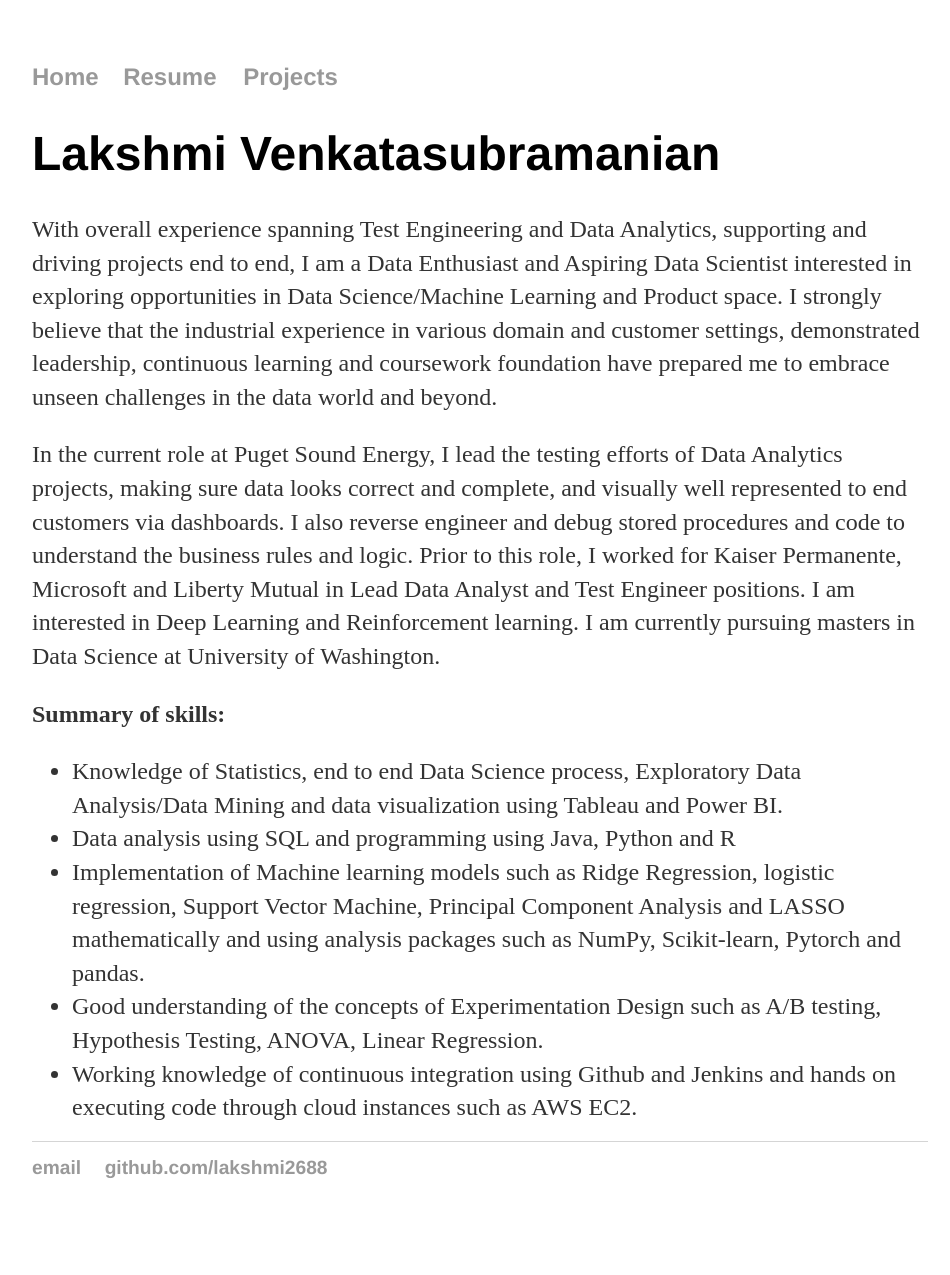
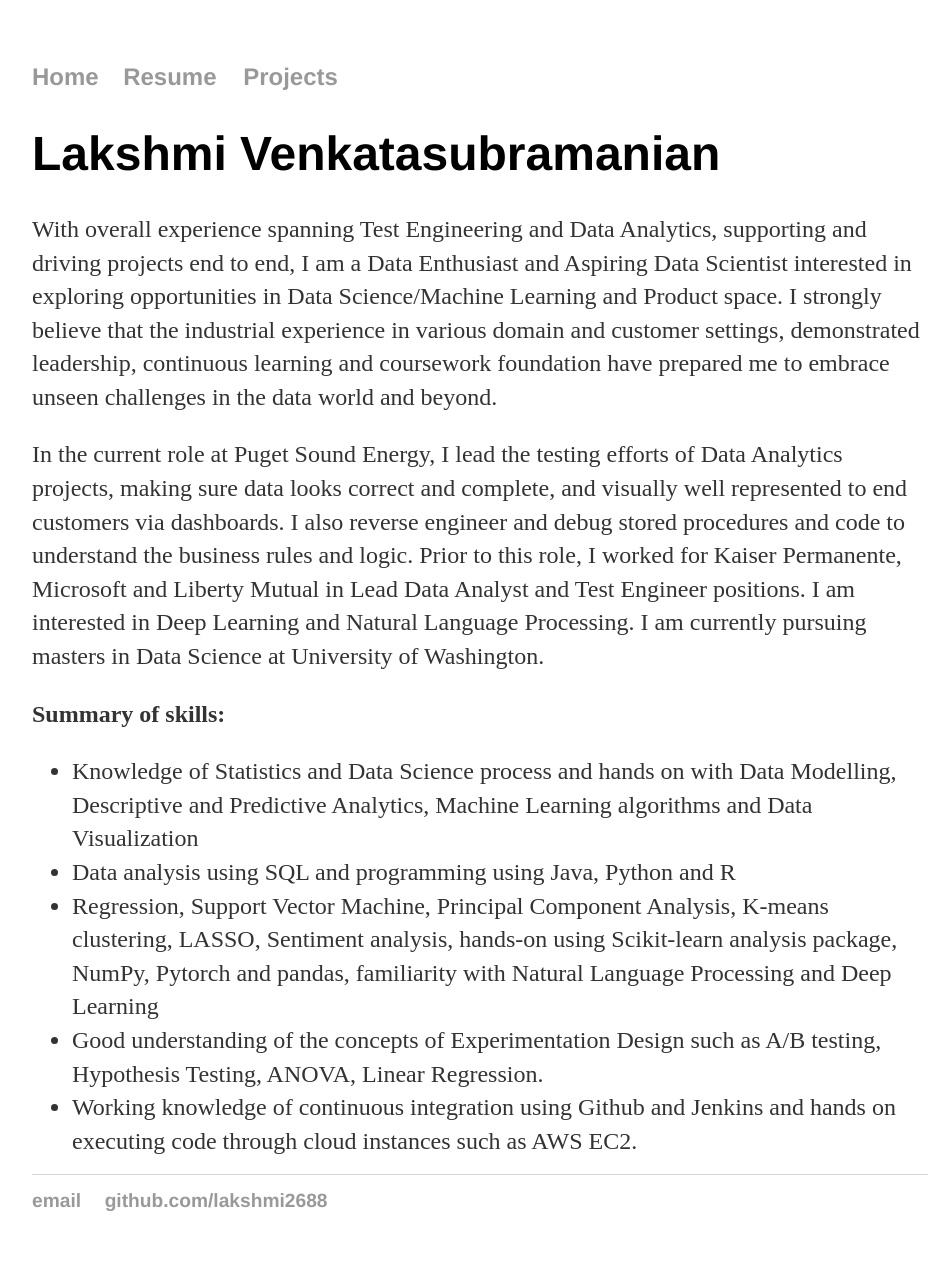
Before and after one commit to lakshmi2688/lakshmi2688.github.io, a Jekyll site: the page built from index.html, in a window 1280 px wide. Shown: the whole page, without its empty margins (160-1110 px from the left). Built offline with Jekyll 4.4.1, drawn with Linux system fonts in a browser that asks for light colours; before the commit the page ends 1241 px from its top, so only the background shows below that.

Commit message:
Update index.html

```diff
--- a/index.html
+++ b/index.html
@@ -6,13 +6,14 @@ title: Lakshmi Venkatasubramanian, Data Enthusiast
 	<h1>Lakshmi Venkatasubramanian</h1>
 				<p>With overall experience spanning Test Engineering and Data Analytics, supporting and driving projects end to end, I am a Data Enthusiast and Aspiring Data Scientist interested in exploring opportunities in Data Science/Machine Learning and Product space. I strongly believe that the industrial experience in various domain and customer settings, demonstrated leadership, continuous learning and coursework foundation have prepared me to embrace unseen challenges in the data world and beyond.</p>
 
-<p>In the current role at Puget Sound Energy, I lead the testing efforts of Data Analytics projects, making sure data looks correct and complete, and visually well represented to end customers via dashboards. I also reverse engineer and debug stored procedures and code to understand the business rules and logic. Prior to this role, I worked for Kaiser Permanente, Microsoft and Liberty Mutual in Lead Data Analyst and Test Engineer positions. I am interested in Deep Learning and Reinforcement learning. I am currently pursuing masters in Data Science at University of Washington.</p>
+<p>In the current role at Puget Sound Energy, I lead the testing efforts of Data Analytics projects, making sure data looks correct and complete, and visually well represented to end customers via dashboards. I also reverse engineer and debug stored procedures and code to understand the business rules and logic. Prior to this role, I worked for Kaiser Permanente, Microsoft and Liberty Mutual in Lead Data Analyst and Test Engineer positions. I am interested in Deep Learning and Natural Language Processing. I am currently pursuing masters in Data Science at University of Washington.</p>
 
 <p><strong>Summary of skills:</strong></p>
 <ul>
-<li>Knowledge of Statistics, end to end Data Science process, Exploratory Data Analysis/Data Mining and data visualization using Tableau and Power BI.</li>
+<li>Knowledge of Statistics and Data Science process and hands on with Data Modelling, Descriptive and Predictive Analytics, Machine Learning algorithms and Data Visualization</li>
 <li>Data analysis using SQL and programming using Java, Python and R</li>
-<li>Implementation of Machine learning models such as Ridge Regression, logistic regression, Support Vector Machine, Principal Component Analysis and LASSO mathematically and using analysis packages such as NumPy, Scikit-learn, Pytorch and pandas.</li>
+<li> Regression, Support Vector Machine, Principal Component Analysis, K-means clustering, LASSO, Sentiment analysis, hands-on using Scikit-learn analysis package, NumPy, Pytorch and pandas, familiarity with Natural Language Processing and
+Deep Learning</li>
 <li>Good understanding of the concepts of Experimentation Design such as A/B testing, Hypothesis Testing, ANOVA, Linear Regression.</li>
 <li>Working knowledge of continuous integration using Github and Jenkins and hands on executing code through cloud instances such as AWS EC2.</li>
 <ul>
```
